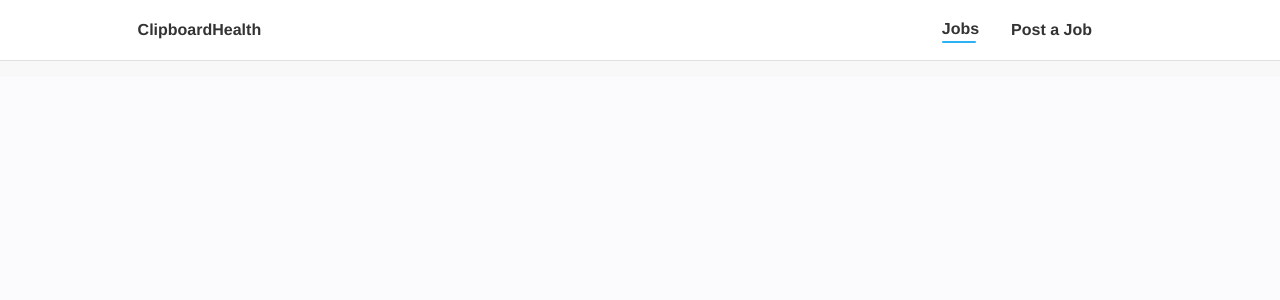
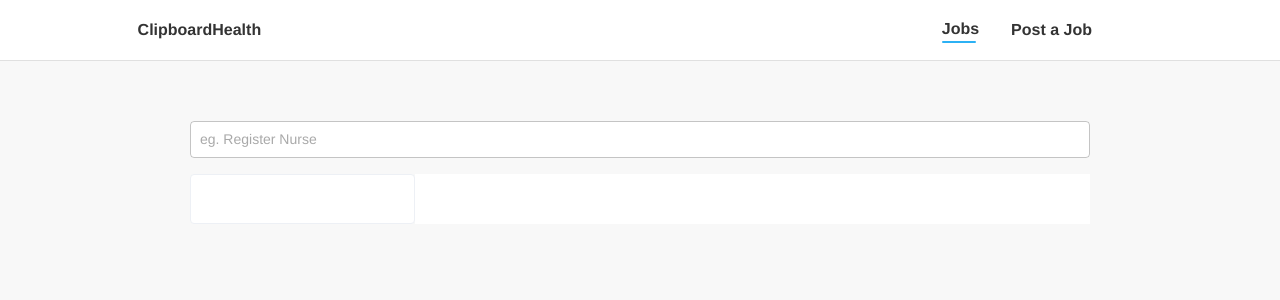
Before and after one commit to Haakh/clipboard-health, a React (Create React App) app in the folder web/: page / in a window 1280 px wide. Both pictures are taken after a click on the button "Jobs". Shown: the top 300 px of the page. Built offline with nearby package versions, Linux system fonts and the light colour scheme.

Commit message:
add listing page and context provider

```diff
--- /dev/null
+++ b/web/src/components/Card.tsx
@@ -0,0 +1,18 @@
+import {styled} from '@material-ui/core/styles';
+import MaterialCard from '@material-ui/core/Card';
+import {colors} from 'styles/colors';
+
+export const Card = styled(MaterialCard)(({theme}) => ({
+  padding: theme.spacing(6, 8),
+  borderRadius: theme.spacing(1),
+  background: colors.white,
+  textTransform: 'capitalize',
+  fontWeight: 'bold',
+  border: '1px solid rgb(237, 240, 245)',
+  boxShadow: 'none',
+  '&:hover': {},
+  [theme.breakpoints.down('sm')]: {
+    paddingLeft: theme.spacing(3),
+    paddingRight: theme.spacing(3),
+  },
+}));
--- a/web/src/components/index.ts
+++ b/web/src/components/index.ts
@@ -2,3 +2,4 @@ export * from './Header';
 export * from './Link';
 export * from './Button';
 export * from './TextInput';
+export * from './Card';
--- a/web/src/pages/CreateJob.tsx
+++ b/web/src/pages/CreateJob.tsx
@@ -1,5 +1,5 @@
 import React, {useEffect} from 'react';
-import {Grid, InputAdornment, Typography, CircularProgress} from '@material-ui/core';
+import {Grid, Typography, CircularProgress} from '@material-ui/core';
 
 import {Formik} from 'formik';
 
@@ -8,6 +8,9 @@ import {makeStyles, createStyles, Theme} from '@material-ui/core/styles';
 import {colors} from 'styles/colors';
 import {Button, Input} from 'components';
 import {Autocomplete} from '@material-ui/lab';
+import {RoutePath} from 'types/routes';
+import {useHistory} from 'react-router-dom';
+import {useAppDispatch, useAppState} from 'store';
 
 const useStyles = makeStyles((theme: Theme) =>
   createStyles({
@@ -19,11 +22,7 @@ const useStyles = makeStyles((theme: Theme) =>
       marginTop: theme.spacing(4),
       maxWidth: 1200,
       backgroundColor: colors.offWhite,
-      // border: '1px solid',
       paddingBottom: theme.spacing(4),
-    },
-    bottomCardWrapper: {
-      paddingTop: theme.spacing(2),
     },
     title: {
       fontSize: theme.spacing(6),
@@ -31,17 +30,10 @@ const useStyles = makeStyles((theme: Theme) =>
       marginBottom: theme.spacing(6),
       fontWeight: 400,
     },
-    listRightWrapper: {
-      display: 'flex',
-      justifyContent: 'flex-end',
-      [theme.breakpoints.down('sm')]: {
-        justifyContent: 'flex-start',
-      },
-    },
   }),
 );
 
-interface FormValues {
+export interface FormValues {
   jobTitle: string;
   description: string;
   salaryStart: string;
@@ -59,6 +51,9 @@ interface FormValues {
 
 export const CreateJob: React.FC = props => {
   const classes = useStyles(props);
+  const history = useHistory();
+  const setState = useAppDispatch();
+  const {jobs, ...state} = useAppState();
 
   const initialValues: FormValues = {
     jobTitle: '',
@@ -78,7 +73,12 @@ export const CreateJob: React.FC = props => {
 
   useEffect(() => {});
 
-  const onSubmit = (values: FormValues) => {};
+  const onSubmit = (values: FormValues) => {
+    const newJobs = [...jobs];
+    newJobs.push(values);
+    setState({...state, jobs: newJobs});
+    history.push(RoutePath.SearchJob);
+  };
 
   return (
     <Grid container justify="center" alignItems="center" className={classes.root}>
--- a/web/src/pages/SearchJob.tsx
+++ b/web/src/pages/SearchJob.tsx
@@ -3,6 +3,9 @@ import {Grid} from '@material-ui/core';
 import {makeStyles, createStyles, Theme} from '@material-ui/core/styles';
 
 import {colors} from 'styles/colors';
+import {useAppDispatch, useAppState} from 'store';
+import {Card, Input} from 'components';
+import {FormValues} from './CreateJob';
 
 const useStyles = makeStyles((theme: Theme) =>
   createStyles({
@@ -12,7 +15,8 @@ const useStyles = makeStyles((theme: Theme) =>
       alignItems: 'center',
       flexDirection: 'column',
       marginTop: theme.spacing(4),
-      maxWidth: 1200,
+      maxWidth: 900,
+      height: '90vh',
     },
     bottomCardWrapper: {
       paddingTop: theme.spacing(2),
@@ -61,17 +65,52 @@ const useStyles = makeStyles((theme: Theme) =>
 
 export const SearchJob: React.FC = props => {
   const classes = useStyles(props);
+  const setState = useAppDispatch();
+  const {jobs, ...state} = useAppState();
 
   useEffect(() => {});
 
+  const renderJobs = (job: FormValues) => {
+    return (
+      <Grid
+        item
+        style={{
+          width: '100%',
+          paddingTop: 16,
+          paddingBottom: 16,
+          marginLeft: 16,
+          marginRight: 16,
+          borderBottom: '1px solid #F1F1F1',
+        }}>
+        <Grid container>
+          <Grid xs={8}>
+            <div style={{color: '#333333', fontSize: 17, fontWeight: 400}}>Hearing Screener Audiometric Technician</div>
+            <div style={{color: '#7C7C7C', fontSize: 13, fontWeight: 400}}>
+              Full Time | $29.08 - $36.24 an hour | Vancouver, BC
+            </div>
+          </Grid>
+          <Grid xs={4} style={{display: 'flex', justifyContent: 'flex-end', color: '#ABABAB', fontSize: 13}}>
+            Hello right
+          </Grid>
+        </Grid>
+      </Grid>
+    );
+  };
+
   return (
     <Grid container justify="center" alignItems="center" className={classes.root}>
-      <Grid item xs={12} md={10} lg={9}>
+      <Grid item style={{width: '100%', marginBottom: 16}}>
+        <Input fullWidth={true} name="Search" placeholder="eg. Register Nurse" />
+      </Grid>
+
+      <Grid item style={{width: '100%'}}>
         <Grid container>
-          <Grid item xs={12}></Grid>
-        </Grid>
-        <Grid container>
-          <Grid item xs={12}></Grid>
+          <Grid item xs={3}>
+            <Card />
+          </Grid>
+          <Grid item xs={9} style={{backgroundColor: colors.white}}>
+            <Grid container>{jobs.map(renderJobs)}</Grid>
+          </Grid>
         </Grid>
       </Grid>
     </Grid>
--- /dev/null
+++ b/web/src/store/AppContext.tsx
@@ -0,0 +1,47 @@
+import * as React from 'react';
+import {FormValues} from '../pages';
+
+type Dispatch = React.Dispatch<
+  React.SetStateAction<{
+    jobs: FormValues[];
+    isAuthenticated: boolean;
+    userToken: string;
+  }>
+>;
+type State = {userToken: string; isAuthenticated: boolean; jobs: FormValues[]};
+type CountProviderProps = {children: React.ReactNode};
+
+const AppStateContext = React.createContext<State | undefined>(undefined);
+const AppDispatchContext = React.createContext<Dispatch | undefined>(undefined);
+
+function AppProvider({children}: CountProviderProps) {
+  const [state, setState] = React.useState({
+    jobs: [] as FormValues[],
+    isAuthenticated: true,
+    userToken: 'true',
+  });
+
+  return (
+    <AppStateContext.Provider value={state}>
+      <AppDispatchContext.Provider value={setState}>{children}</AppDispatchContext.Provider>
+    </AppStateContext.Provider>
+  );
+}
+
+function useAppState() {
+  const context = React.useContext(AppStateContext);
+  if (context === undefined) {
+    throw new Error('useAppState must be used within a AppProvider');
+  }
+  return context;
+}
+
+function useAppDispatch() {
+  const context = React.useContext(AppDispatchContext);
+  if (context === undefined) {
+    throw new Error('useAppDispatch must be used within a AppDispatchProvider');
+  }
+  return context;
+}
+
+export {AppProvider, useAppState, useAppDispatch};
--- /dev/null
+++ b/web/src/store/index.ts
@@ -0,0 +1 @@
+export * from './AppContext';
```
Also changed, not shown: web/src/App.tsx (+4 -4 lines).
